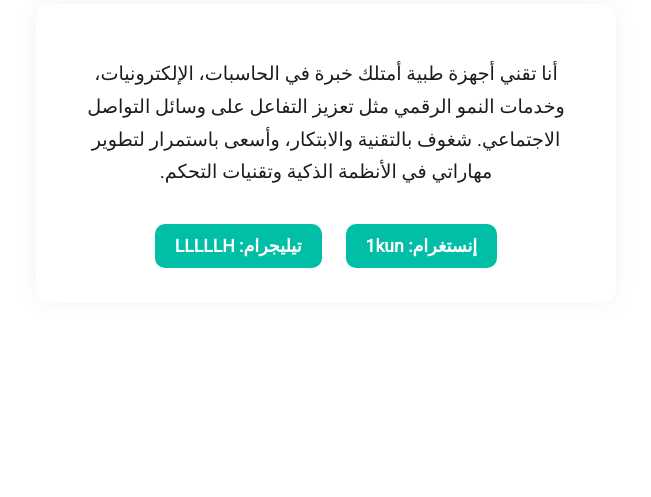
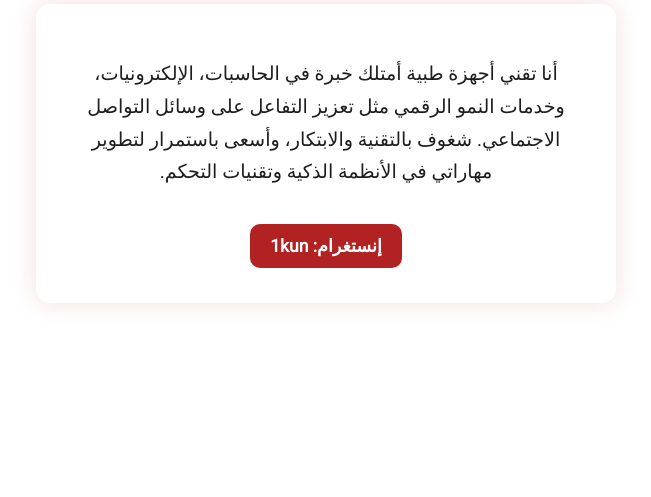
Before and after one commit to Eng-AbdullahTech/Eng-AbdullahTech.github.io, a plain HTML site: page index.html in a window 1280 px wide. Shown: the part 303-800 px from the top of the page, without its empty margins (314-965 px from the left). Drawn offline with Linux system fonts and the light colour scheme.

Commit message:
Update index.html

```diff
--- a/index.html
+++ b/index.html
@@ -9,11 +9,11 @@
   @import url('https://fonts.googleapis.com/css2?family=Roboto&display=swap');
 
   :root {
-    --primary-color: #00bfa6;
+    --primary-color: #B22222; /* أحمر داكن */
     --text-color: #1d1d1f;
     --bg-color: #ffffff;
     --card-bg: #fff;
-    --card-shadow: rgba(0, 0, 0, 0.05);
+    --card-shadow: rgba(178, 34, 34, 0.15);
   }
 
   body {
@@ -78,7 +78,7 @@
   }
 
   .social-links a:hover {
-    background-color: #009e8b;
+    background-color: #7a1a1a;
     box-shadow: 0 0 15px var(--primary-color);
   }
 
@@ -111,8 +111,4 @@
   </p>
   <div class="social-links">
     <a href="https://instagram.com/1kun" target="_blank" rel="noopener noreferrer">إنستغرام: 1kun</a>
-    <a href="https://t.me/LLLLLH" target="_blank" rel="noopener noreferrer">تيليجرام: LLLLLH</a>
-  </div>
-</main>
-</body>
-</html>
+    <a href="https://t.me/LLLLLH
```
